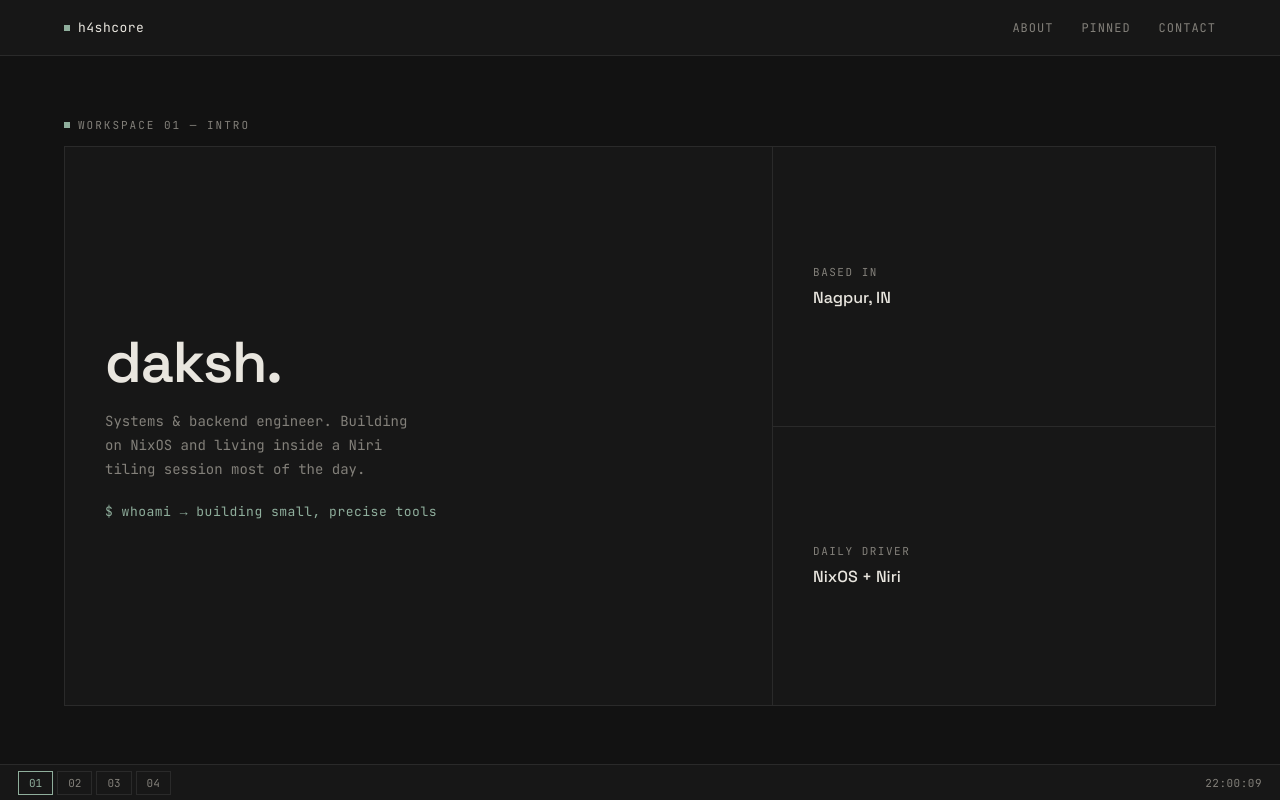
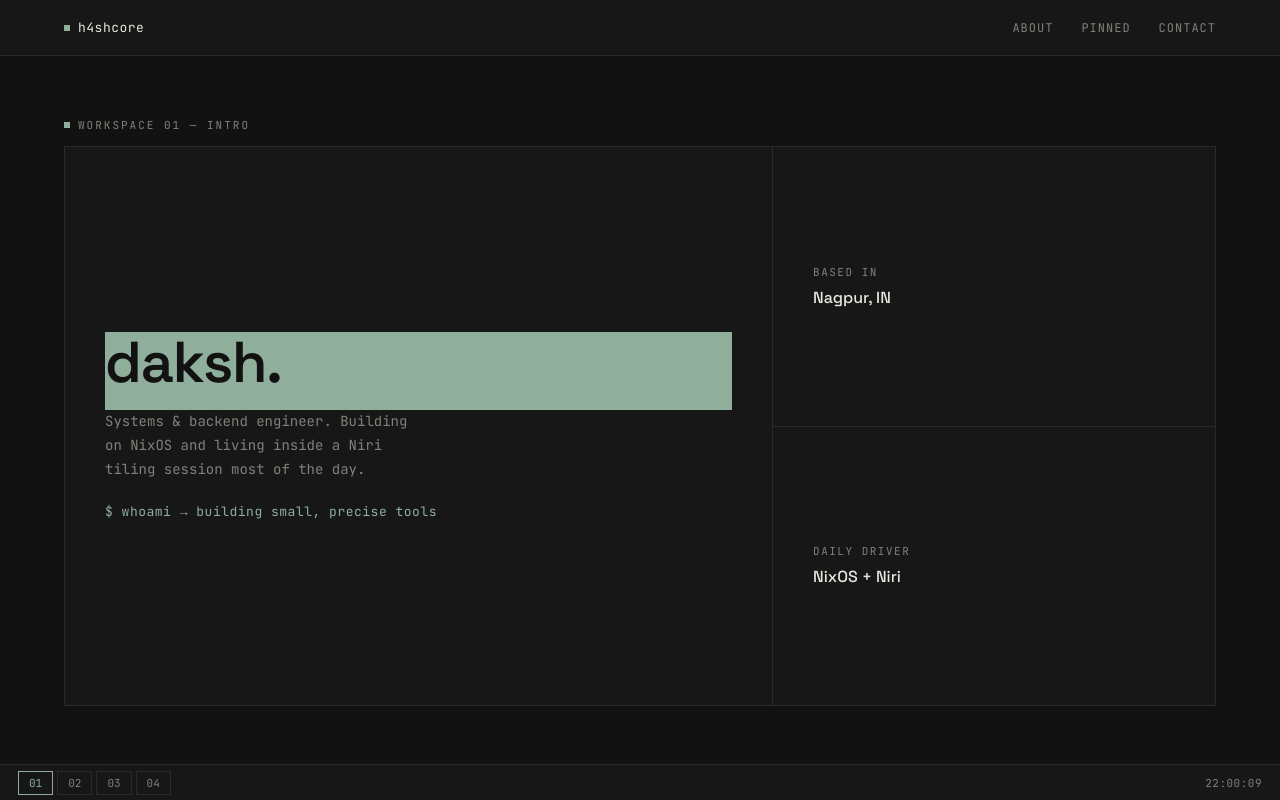
Before and after one commit to h4shcore/h4shcore.github.io, an Astro site: page / in a window 1280 px wide. Shown: the top 800 px of the page. Built offline with nearby package versions, Linux system fonts and the light colour scheme; Astro itself is replaced by a stand-in of ours.

Commit message:
lil tweak

```diff
--- a/src/components/Hero.astro
+++ b/src/components/Hero.astro
@@ -4,7 +4,7 @@
   <div class="tag reveal">workspace 01 — intro</div>
   <div class="bsp reveal">
     <div class="tile tile-master">
-      <h1>daksh.</h1>
+      <div class="heading"><h1>daksh.</h1></div>
       <p>Systems &amp; backend engineer. Building on NixOS and living inside a Niri tiling session most of the day.</p>
       <div class="role-line">$ whoami &rarr; building small, precise tools</div>
     </div>
--- a/src/styles/global.css
+++ b/src/styles/global.css
@@ -93,6 +93,10 @@
   font-size: 14px;
   max-width: 38ch;
   line-height: 1.7;
+}
+.heading {
+  background-color: var(--accent);
+  color: var(--bg);
 }
 .role-line {
   color: var(--accent);
@@ -454,6 +458,7 @@
   }
 }
 
+/* for selected area */
 ::selection {
   background-color: var(--accent);
   color: var(--bg);
```
